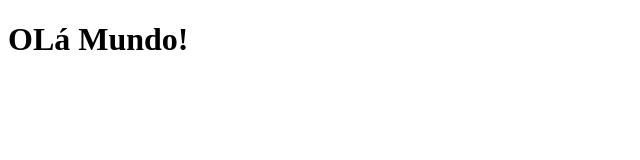
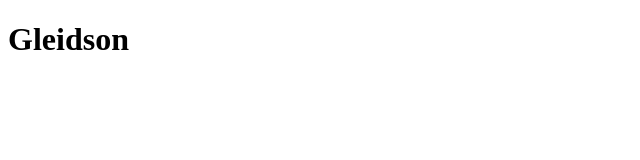
Before and after one commit to YanGleidson/PROZ_TESTE, a plain HTML site: page index.html in a window 1280 px wide. Shown: the whole page, without its empty margins (0-640 px from the left). Drawn offline with Linux system fonts and the light colour scheme.

Commit message:
alteração

```diff
--- a/index.html
+++ b/index.html
@@ -6,6 +6,6 @@
     <title>Document</title>
 </head>
 <body>
-    <h1>OLá Mundo!</h1>
+    <h1>Gleidson</h1>
 </body>
 </html>
```
